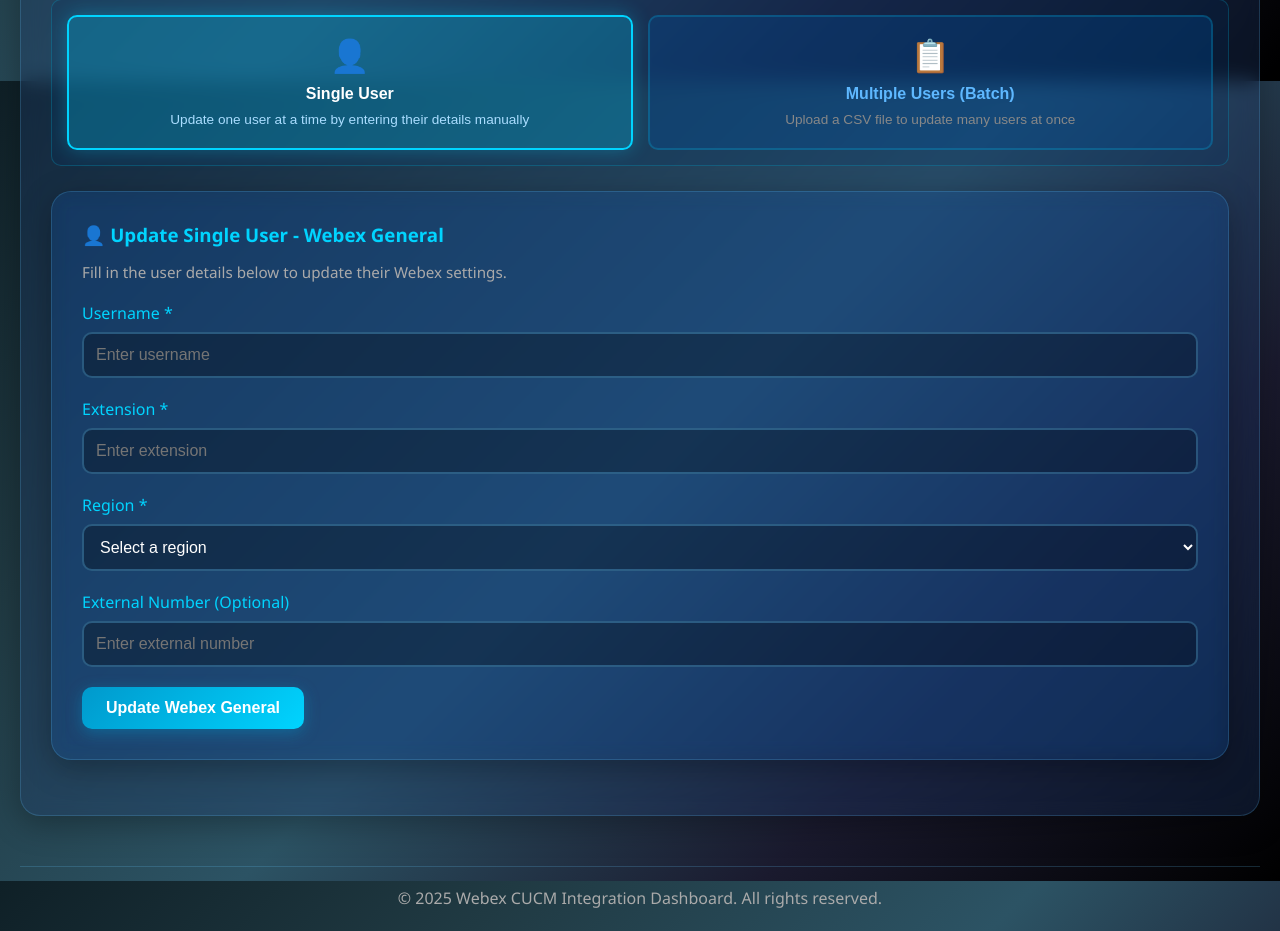
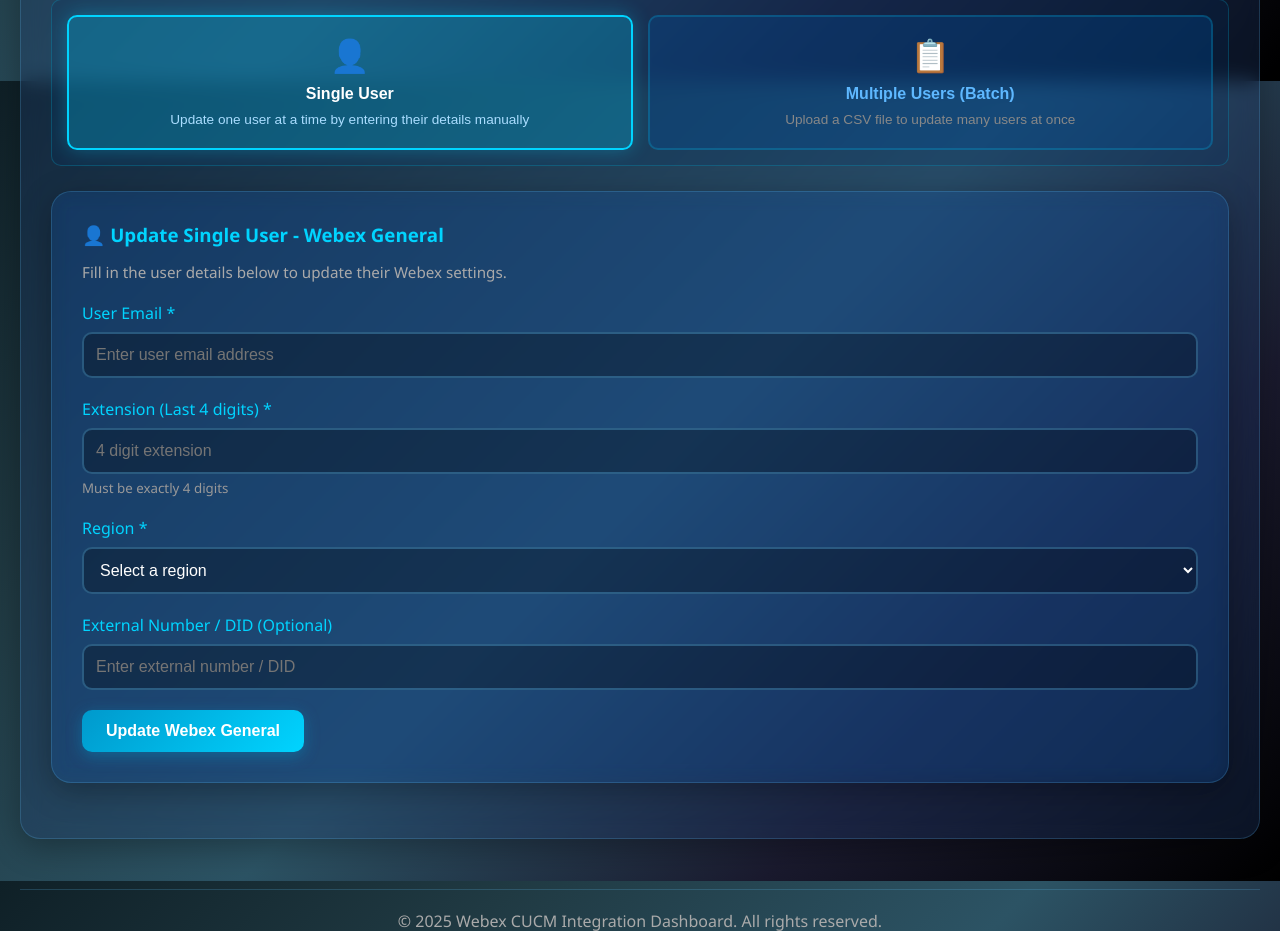
Before and after one commit to legex/uc-automation, a FastAPI app: template src/webexapp/templates/webex_services.html in a window 1280 px wide. Shown: the part 719-1650 px from the top of the page. Run offline with FastAPI, Linux system fonts and the light colour scheme; the template is opened without the code that fills it, so the values that code supplies are empty; parts of the project's set-up code (start-up, migrations or seed data) failed here and were passed over.

Commit message:
updated html

```diff
--- a/src/webexapp/templates/webex_services.html
+++ b/src/webexapp/templates/webex_services.html
@@ -223,12 +223,13 @@
                 <p style="color: #aaa; margin-bottom: 20px; font-size: 0.95rem;">Fill in the user details below to update their Webex settings.</p>
                 <form id="webexGeneralSingleForm">
                     <div class="form-group">
-                        <label for="webex_gen_username">Username *</label>
-                        <input type="text" id="webex_gen_username" name="username" required placeholder="Enter username">
+                        <label for="webex_gen_username">User Email *</label>
+                        <input type="email" id="webex_gen_username" name="username" required placeholder="Enter user email address">
                     </div>
                     <div class="form-group">
-                        <label for="webex_gen_extension">Extension *</label>
-                        <input type="text" id="webex_gen_extension" name="extension" required placeholder="Enter extension">
+                        <label for="webex_gen_extension">Extension (Last 4 digits) *</label>
+                        <input type="text" id="webex_gen_extension" name="extension" required placeholder="4 digit extension" pattern="[0-9]{4}" title="Extension must be exactly 4 digits" maxlength="4" minlength="4">
+                        <small style="color: #999; display: block; margin-top: 5px;">Must be exactly 4 digits</small>
                     </div>
                     <div class="form-group">
                         <label for="webex_gen_region">Region *</label>
@@ -240,8 +241,8 @@
                         </select>
                     </div>
                     <div class="form-group">
-                        <label for="webex_gen_external">External Number (Optional)</label>
-                        <input type="text" id="webex_gen_external" name="externalnumber" placeholder="Enter external number">
+                        <label for="webex_gen_external">External Number / DID (Optional)</label>
+                        <input type="text" id="webex_gen_external" name="externalnumber" placeholder="Enter external number / DID">
                     </div>
                     <button type="submit" class="btn btn-primary">Update Webex General</button>
                     <div id="webex_gen_single_loader" class="loader"></div>
@@ -324,12 +325,13 @@
                 <p style="color: #aaa; margin-bottom: 20px; font-size: 0.95rem;">Fill in the ACD agent details below. External number is mandatory for ACD users.</p>
                 <form id="webexACDSingleForm">
                     <div class="form-group">
-                        <label for="webex_acd_username">Username *</label>
-                        <input type="text" id="webex_acd_username" name="username" required placeholder="Enter username">
+                        <label for="webex_acd_username">User Email *</label>
+                        <input type="email" id="webex_acd_username" name="username" required placeholder="Enter user email address">
                     </div>
                     <div class="form-group">
-                        <label for="webex_acd_extension">Extension *</label>
-                        <input type="text" id="webex_acd_extension" name="extension" required placeholder="Enter extension">
+                        <label for="webex_acd_extension">Extension (Last 4 digits) *</label>
+                        <input type="text" id="webex_acd_extension" name="extension" required placeholder="4 digit extension" pattern="[0-9]{4}" title="Extension must be exactly 4 digits" maxlength="4" minlength="4">
+                        <small style="color: #999; display: block; margin-top: 5px;">Must be exactly 4 digits</small>
                     </div>
                     <div class="form-group">
                         <label for="webex_acd_region">Region *</label>
@@ -341,8 +343,8 @@
                         </select>
                     </div>
                     <div class="form-group">
-                        <label for="webex_acd_external">External Number *</label>
-                        <input type="text" id="webex_acd_external" name="externalnumber" required placeholder="Enter external number">
+                        <label for="webex_acd_external">External Number / DID *</label>
+                        <input type="text" id="webex_acd_external" name="externalnumber" required placeholder="Enter external number / DID">
                     </div>
                     <button type="submit" class="btn btn-primary">Update Webex ACD</button>
                     <div id="webex_acd_single_loader" class="loader"></div>
@@ -516,6 +518,15 @@ document.addEventListener('DOMContentLoaded', function() {
         const loader = document.getElementById('webex_gen_single_loader');
         const result = document.getElementById('webex_gen_single_result');
 
+        // Validate extension
+        const extension = document.getElementById('webex_gen_extension').value;
+        if (extension.length !== 4 || !/^[0-9]{4}$/.test(extension)) {
+            result.innerHTML = `<div class="alert alert-error">
+                <strong>Validation Error!</strong> Extension must be exactly 4 digits
+            </div>`;
+            return;
+        }
+
         loader.style.display = 'block';
         result.innerHTML = '';
 
@@ -556,6 +567,15 @@ document.addEventListener('DOMContentLoaded', function() {
         e.preventDefault();
         const loader = document.getElementById('webex_acd_single_loader');
         const result = document.getElementById('webex_acd_single_result');
+
+        // Validate extension
+        const extension = document.getElementById('webex_acd_extension').value;
+        if (extension.length !== 4 || !/^[0-9]{4}$/.test(extension)) {
+            result.innerHTML = `<div class="alert alert-error">
+                <strong>Validation Error!</strong> Extension must be exactly 4 digits
+            </div>`;
+            return;
+        }
 
         loader.style.display = 'block';
         result.innerHTML = '';
```
Also changed, not shown: src/webexapp/templates/ldap_services.html (+14 -4 lines).
